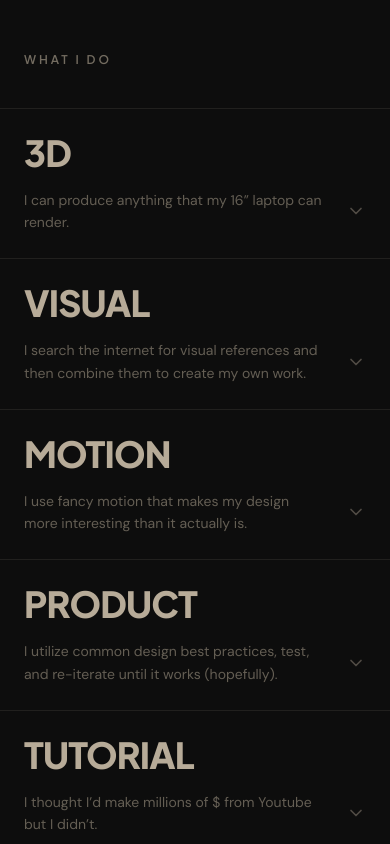
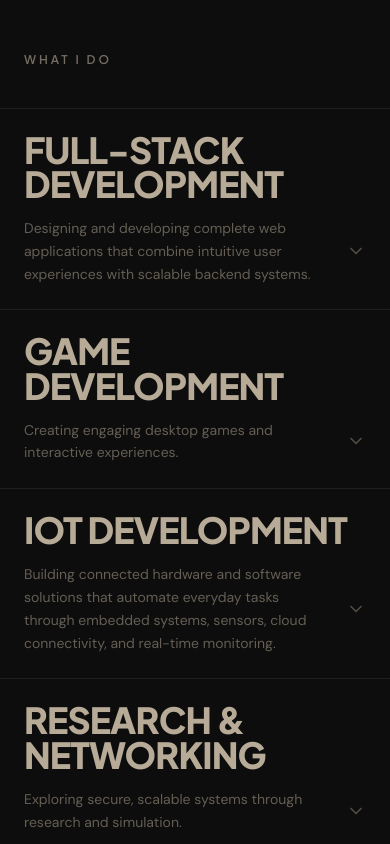
Before and after one commit to Armankabirr/goodshit, a React (Vite) app: page / in a window 390 px wide. Shown: the part 1340-2184 px from the top of the page. Built offline with nearby package versions, Linux system fonts and the light colour scheme.

Commit message:
feat: update capabilities and adjust typography
Replace design-focused capabilities with development-centric services, including full-stack and game development. Adjust line-height in CapabilityBand for improved text rendering.

```diff
--- a/src/components/CapabilityBand.tsx
+++ b/src/components/CapabilityBand.tsx
@@ -48,7 +48,7 @@ export const CapabilityBand: React.FC<CapabilityBandProps> = ({
         <div className="relative z-10 max-w-[1120px] mx-auto px-6 md:px-12 py-6 md:py-9 flex flex-col md:flex-row md:items-center justify-between gap-4 md:gap-12">
           <div className="flex items-center gap-4">
             <span
-              className={`font-display text-4xl sm:text-5xl md:text-7xl font-extrabold uppercase tracking-tight transition-all duration-400 ease-[cubic-bezier(0.16,1,0.3,1)] ${
+              className={`font-display text-4xl sm:text-5xl md:text-7xl font-extrabold uppercase tracking-tight leading-[0.95] transition-all duration-400 ease-[cubic-bezier(0.16,1,0.3,1)] ${
                 active ? 'text-[#0d0d0d] translate-x-2' : 'text-[#b7ab98] translate-x-0'
               }`}
             >
--- a/src/data/portfolioData.ts
+++ b/src/data/portfolioData.ts
@@ -44,46 +44,46 @@ export const HERO_IMAGE = '/src/assets/images/hero_sculpture_dark_1795158520374.
 export const CAPABILITIES: CapabilityItem[] = [
   {
     id: '3d',
-    title: '3D',
-    honestSummary: 'I can produce anything that my 16” laptop can render.',
-    deliverables: 'Spatial WebGL · Real-time Product Renders · Sculptural Motion',
-    tools: 'Cinema 4D · Octane · Spline · Three.js',
+    title: 'Full-Stack Development',
+    honestSummary: 'Designing and developing complete web applications that combine intuitive user experiences with scalable backend systems.',
+    deliverables: 'Responsive Web Apps · REST APIs · Authentication · Admin Dashboards',
+    tools: 'React · TypeScript · Node.js · Express · MongoDB · Supabase · Firebase',
     image: '/src/assets/images/hero_sculpture_dark_1795158520374.jpg',
     details:
-      'From tactile industrial surfaces to kinetic sculptural scenes, 3D work bridges physical material craft with interactive browser canvases—kept strictly within GPU thermal limits.',
+      'From responsive user interfaces to secure backend services, I build end-to-end applications that solve real-world problems. My focus is on clean architecture, maintainable code, seamless user experiences, and scalable systems. Every project is an opportunity to turn an idea into a reliable product people enjoy using.',
   },
   {
     id: 'visual',
-    title: 'Visual',
+    title: 'Game Development',
     honestSummary:
-      'I search the internet for visual references and then combine them to create my own work.',
-    deliverables: 'Design Systems · Art Direction · Brand Interfaces',
-    tools: 'Figma · Photoshop · Editorial Typography',
+      'Creating engaging desktop games and interactive experiences.',
+    deliverables: 'Desktop Games · AI Opponents· Multiplayer Systems · Interactive UI ',
+    tools: 'Java · JavaFX · OOP · Socket Programming · Scene Builder',
     image: '/src/assets/images/work_ford_hmi_1795158519236.jpg',
     details:
-      'High-contrast editorial hierarchy, restrained palette discipline, and crisp micro-interactions built around human legibility rather than surface decoration.',
+      'I enjoy exploring game mechanics and interactive software through object-oriented design. My work includes developing gameplay systems, AI-driven opponents, multiplayer features, and polished desktop experiences such as Spectra Arena.',
   },
   {
     id: 'motion',
-    title: 'Motion',
+    title: 'IoT Development',
     honestSummary:
-      'I use fancy motion that makes my design more interesting than it actually is.',
-    deliverables: 'Scroll Choreography · Interaction Prototyping · Micro-transitions',
-    tools: 'After Effects · GSAP · Motion',
+      'Building connected hardware and software solutions that automate everyday tasks through embedded systems, sensors, cloud connectivity, and real-time monitoring.',
+    deliverables: 'Embedded Systems · Smart Automation · IoT Dashboards · Remote Monitoring',
+    tools: 'Arduino · ESP32 · C++ · SIM800L · IR Sensors · Servo Motors · Firebase',
     image: '/src/assets/images/work_ufc_ecosystem_1795158521161.jpg',
     details:
-      'Purposeful easing curves and tactile feedback loops that guide spatial orientation across desktop and automotive viewports.',
+      'I build IoT solutions that bridge the physical and digital worlds through sensors, automation, and web technologies. My experience includes smart healthcare systems like IoT MedConnect, combining embedded devices with cloud-connected applications.',
   },
   {
     id: 'product',
-    title: 'Product',
+    title: 'Research & Networking',
     honestSummary:
-      'I utilize common design best practices, test, and re-iterate until it works (hopefully).',
-    deliverables: 'End-to-End UX · Connected Ecosystems · Design Leadership',
-    tools: 'Systems Thinking · User Flows · Rapid Iteration',
+      'Exploring secure, scalable systems through research and simulation.',
+    deliverables: 'Network Simulation · Security · Performance Analysis',
+    tools: 'SUMO · ns-3 · Python',
     image: '/src/assets/images/work_spatial_product_1795158520948.jpg',
     details:
-      'Scaling multi-platform digital ecosystems from early concept pitches to production systems used by millions of daily drivers, sleepers, and sports fans.',
+      'I enjoy understanding how complex distributed systems work and researching ways to improve their stability, efficiency, and security. My research focuses on vehicular cloud networks and clustering techniques.',
   },
   {
     id: 'tutorial',
```
